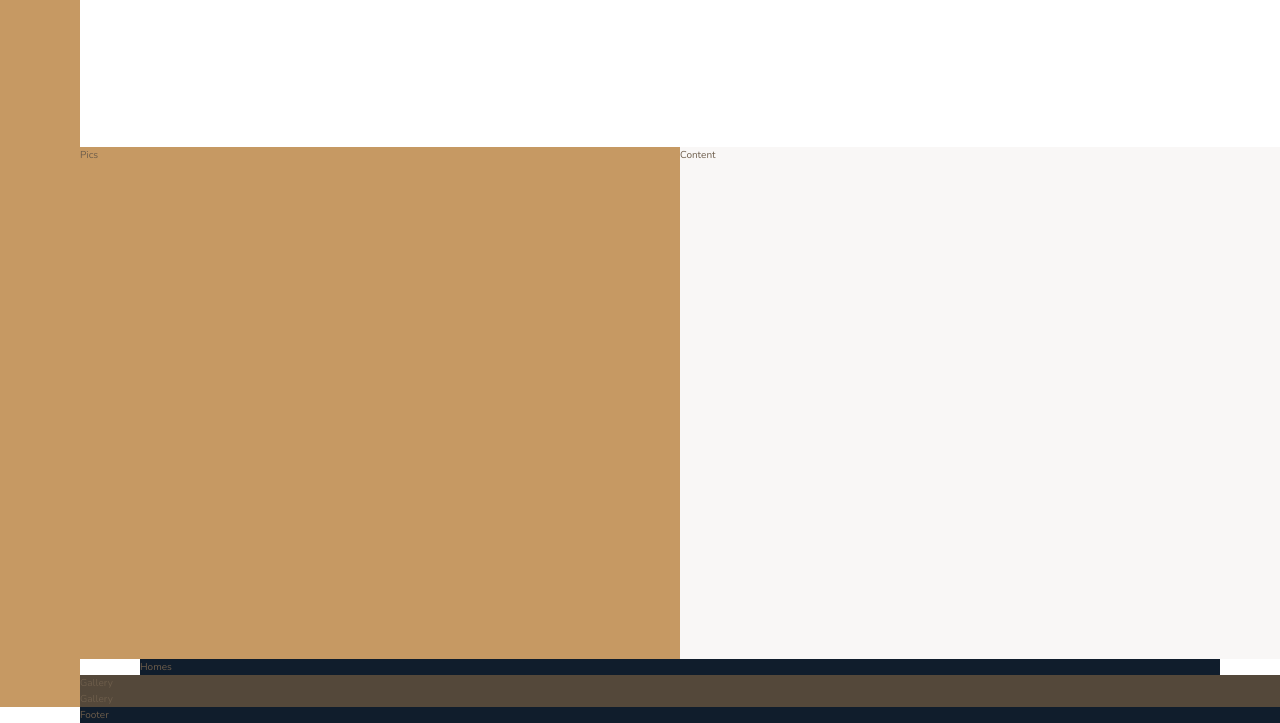
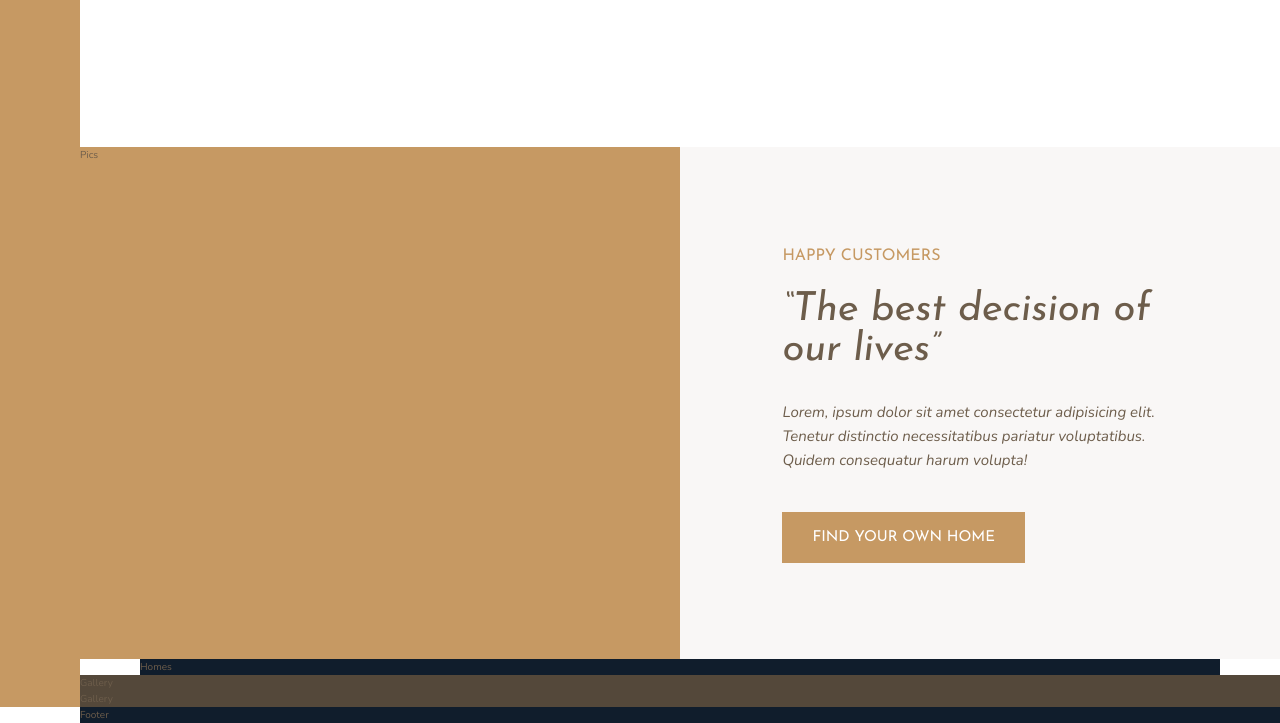
Before and after one commit to fstal/Nexter, a website: page index.html in a window 1280 px wide. Shown: the part 1161-1884 px from the top of the page. Drawn offline with nearby package versions, Linux system fonts and the light colour scheme.

Commit message:
:lipstick: add story section markup & add styling

```diff
--- a/index.html
+++ b/index.html
@@ -81,7 +81,18 @@
       </div>
     </section>
     <div class="story__pictures">Pics</div>
-    <div class="story__content">Content</div>
+    <div class="story__content">
+      <h3 class="heading-3 mb-sm">Happy Customers</h3>
+      <h2 class="heading-2 heading-2-dark mb-md">
+        &ldquo;The best decision of our lives&rdquo;
+      </h2>
+      <p class="story__text">
+        Lorem, ipsum dolor sit amet consectetur adipisicing elit. Tenetur
+        distinctio necessitatibus pariatur voluptatibus. Quidem consequatur
+        harum volupta!
+      </p>
+      <button class="btn">Find your own home</button>
+    </div>
     <section class="homes">Homes</section>
     <section class="gallery">Gallery</section>
     <section class="gallery">Gallery</section>
--- a/sass/_features.scss
+++ b/sass/_features.scss
@@ -6,6 +6,7 @@
   display: grid;
   //grid-template-columns: repeat(3, 1fr);
   // Auto fit creates as many columns as can fit with our defined width
+  // Which here is the between minmax(25rem, 1fr)
   grid-template-columns: repeat(auto-fit, minmax(25rem, 1fr));
   grid-gap: 6rem;
   align-items: start;
--- a/sass/_story.scss
+++ b/sass/_story.scss
@@ -7,5 +7,42 @@
   &__content {
     background-color: $color-grey-light-1;
     grid-column: col-start 5 / full-end;
+
+    padding: 6rem 8vw;
+
+    display: flex;
+    flex-direction: column;
+    justify-content: center;
+    align-items: flex-start;
+
+    /*
+    // Alternatively with grid
+    display: grid;
+    align-content: center;
+    justify-items: flex-start;
+    */
+  }
+
+  &__text {
+    font-size: 1.5rem;
+    font-style: italic;
+    margin-bottom: 4rem;
   }
 }
+
+.btn {
+  background-color: $color-primary;
+  color: #fff;
+  border: none;
+  border-radius: 0;
+  font-family: $font-display;
+  font-size: 1.5rem;
+  text-transform: uppercase;
+  padding: 1.8rem 3rem;
+  cursor: pointer;
+  transition: all 0.2s;
+
+  &:hover {
+    background-color: $color-primary-dark;
+  }
+}
--- a/sass/_typography.scss
+++ b/sass/_typography.scss
@@ -8,9 +8,15 @@
 }
 .heading-2 {
   @extend %heading;
+  font-size: 4rem;
+  font-style: italic;
+  line-height: 1;
 }
 .heading-3 {
   @extend %heading;
+  font-size: 1.6rem;
+  color: $color-primary;
+  text-transform: uppercase;
 }
 .heading-4 {
   @extend %heading;
@@ -24,3 +30,16 @@
     color: $color-grey-dark-1;
   }
 }
+
+.mb-sm {
+  margin-bottom: 2rem;
+}
+.mb-md {
+  margin-bottom: 3rem;
+}
+.mb-lg {
+  margin-bottom: 4rem;
+}
+.mb-hg {
+  margin-bottom: 8rem;
+}
```
Also changed, not shown: css/style.css.
